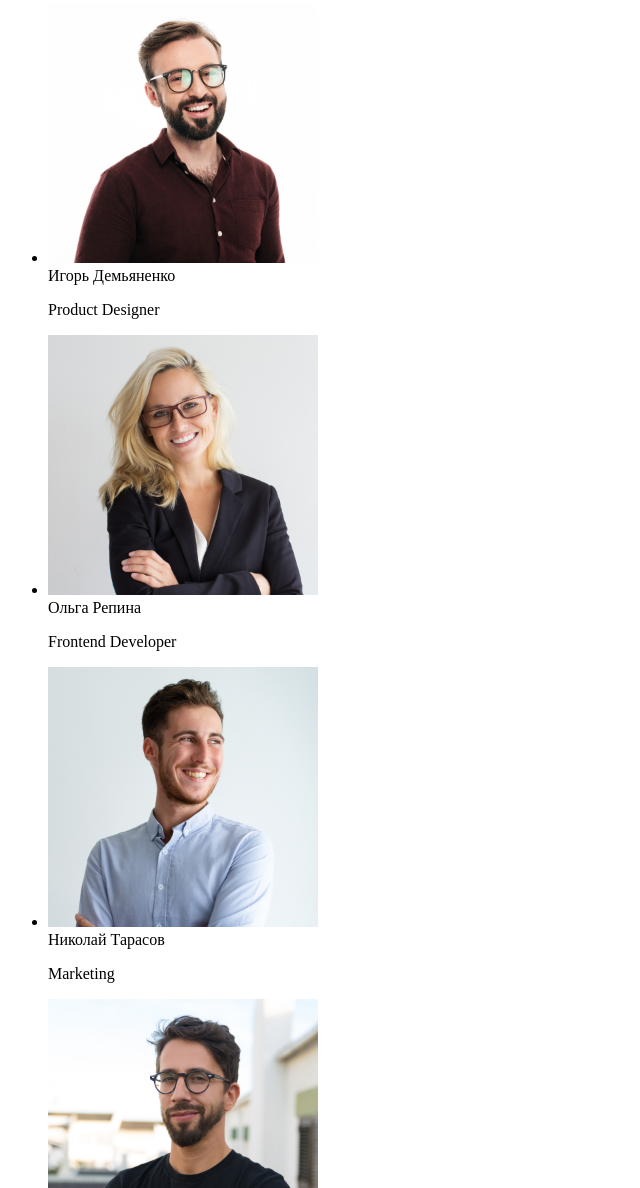
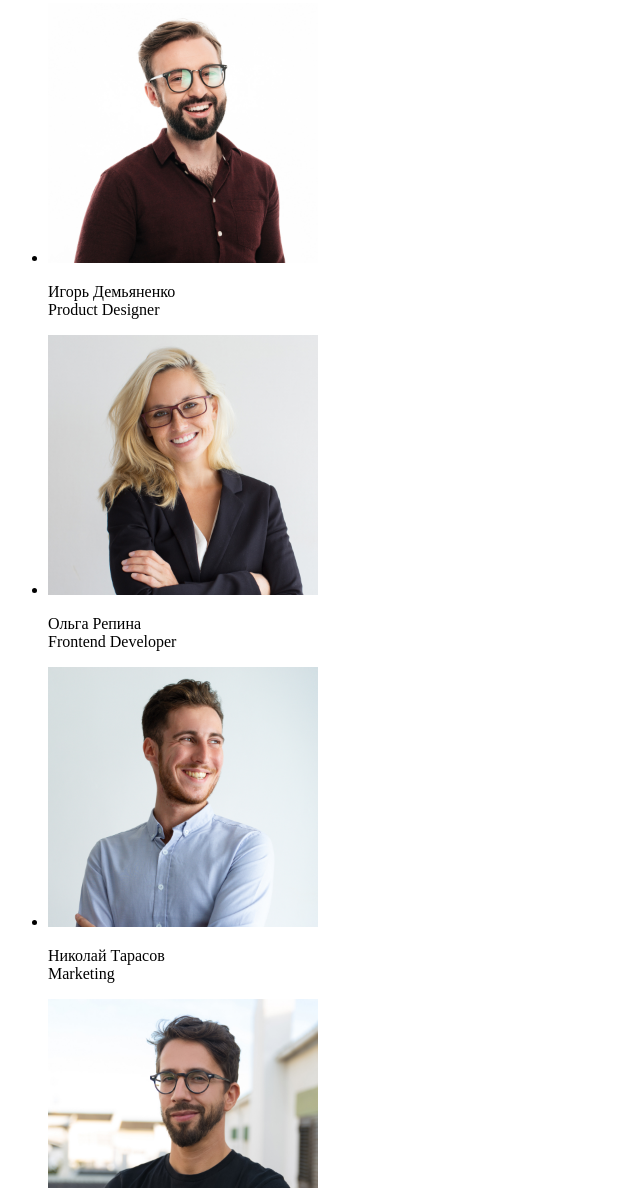
Before and after one commit to StanislavTuret/goit-markup-hw-01, a plain HTML site: page index.html in a window 1280 px wide. Shown: the part 1612-2800 px from the top of the page, without its empty margins (0-640 px from the left). Drawn offline with Linux system fonts and the light colour scheme.

Commit message:
Последние добавления перед сдачей

```diff
--- a/index.html
+++ b/index.html
@@ -10,7 +10,7 @@
     <!-- Шапка -->
     <header>
       <nav>
-        <a lang="en" href="">WebStudio</a>
+        <a lang="en" href=""><span>Web</span>Studio</a>
 
         <ul>
           <li><a href="">Студия</a></li>
@@ -73,7 +73,7 @@
       </section>
 
       <section>
-        <h3>Чем мы занимаемся</h3>
+        <h3><b>Чем мы занимаемся</b></h3>
 
         <ul>
           <li>
@@ -94,31 +94,31 @@
         <ul>
           <li>
             <img src="./images/img1.jpg" alt="Игорь Демьяненко" width="270" />
-            <figcaption>
-              Игорь Демьяненко
-              <p lang="en">Product Designer</p>
-            </figcaption>
+            <p>
+              Игорь Демьяненко <br />
+              <span lang="en">Product Designer</span>
+            </p>
           </li>
           <li>
             <img src="./images/img2.jpg" alt="Ольга Репина" width="270" />
-            <figcaption>
-              Ольга Репина
-              <p lang="en">Frontend Developer</p>
-            </figcaption>
+            <p>
+              Ольга Репина <br />
+              <span lang="en">Frontend Developer</span>
+            </p>
           </li>
           <li>
             <img src="./images/img3.jpg" alt="Николай Тарасов" width="270" />
-            <figcaption>
-              Николай Тарасов
-              <p lang="en">Marketing</p>
-            </figcaption>
+            <p>
+              Николай Тарасов <br />
+              <span lang="en">Marketing</span>
+            </p>
           </li>
           <li>
             <img src="./images/img4.jpg" alt="Михаил Ермаков" width="270" />
-            <figcaption>
-              Михаил Ермаков
-              <p lang="en">UI Designer</p>
-            </figcaption>
+            <p>
+              Михаил Ермаков <br />
+              <span lang="en">UI Designer</span>
+            </p>
           </li>
         </ul>
       </section>
@@ -127,10 +127,16 @@
 
       <footer>
         <section>
-          <a lang="en" href="">WebStudio</a>
+          <h4>Наш адресс</h4>
+          <!-- скрыть в css-->
+          <a lang="en" href=""> <span>Web</span>Studio</a>
           <address>г. Киев, пр-т Леси Украинки, 26</address>
-          <a lang="en" href="mailto:info@devstudio.com">info@devstudio.com</a>
-          <a href="tel:+380961111111">+38 096 111 11 11</a>
+
+          <address>
+            <a lang="en" href="mailto:info@devstudio.com">info@devstudio.com</a>
+            <br />
+            <a href="tel:+380961111111">+38 096 111 11 11</a>
+          </address>
         </section>
       </footer>
     </main>
```
